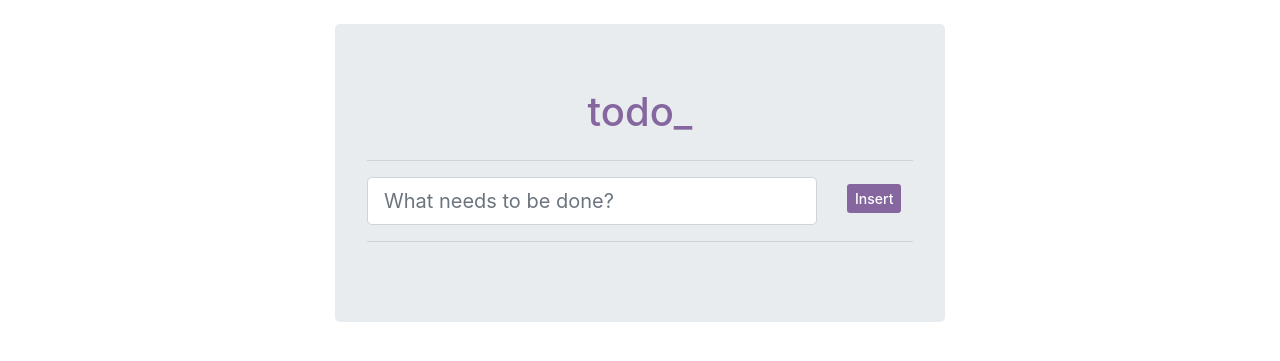
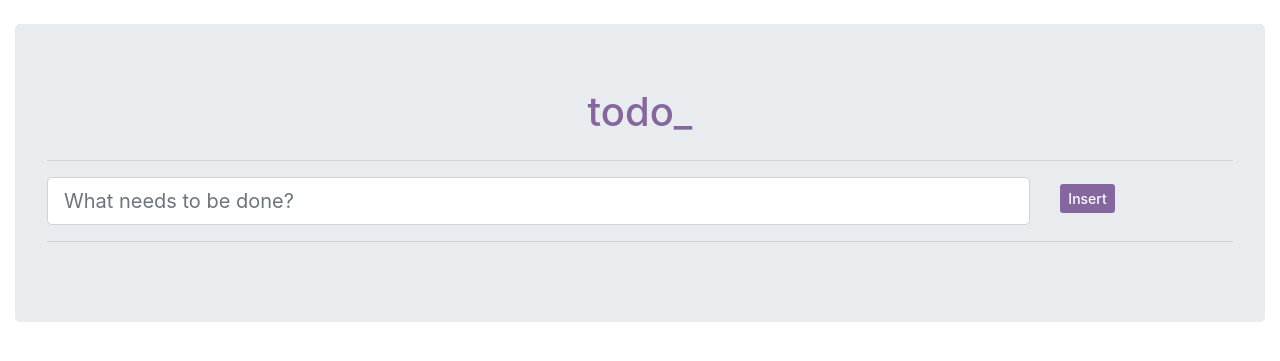
Before and after one commit to fahadahammed/Tech0-ToDo, a Flask app: page / in a window 1280 px wide. Shown: the top 361 px of the page. Run offline with Flask 2, Linux system fonts and the light colour scheme; data that the repository does not hold is empty; parts of the project's set-up code (start-up, migrations or seed data) failed here and were passed over; some libraries are stand-ins or nearby versions.

Commit message:
changed container size

```diff
--- a/ToDo/templates/Head.html
+++ b/ToDo/templates/Head.html
@@ -16,11 +16,11 @@
 <!-- BootStrap Latest compiled JavaScript -->
 <script src="https://maxcdn.bootstrapcdn.com/bootstrap/4.4.1/js/bootstrap.min.js"></script>
 
-<style>
-    .container-fluid {
-        width: 50%;
-    }
-</style>
+{#<style>#}
+{#    .container-fluid {#}
+{#        width: 50%;#}
+{#    }#}
+{#</style>#}
 
 </head>
 <body>
```
